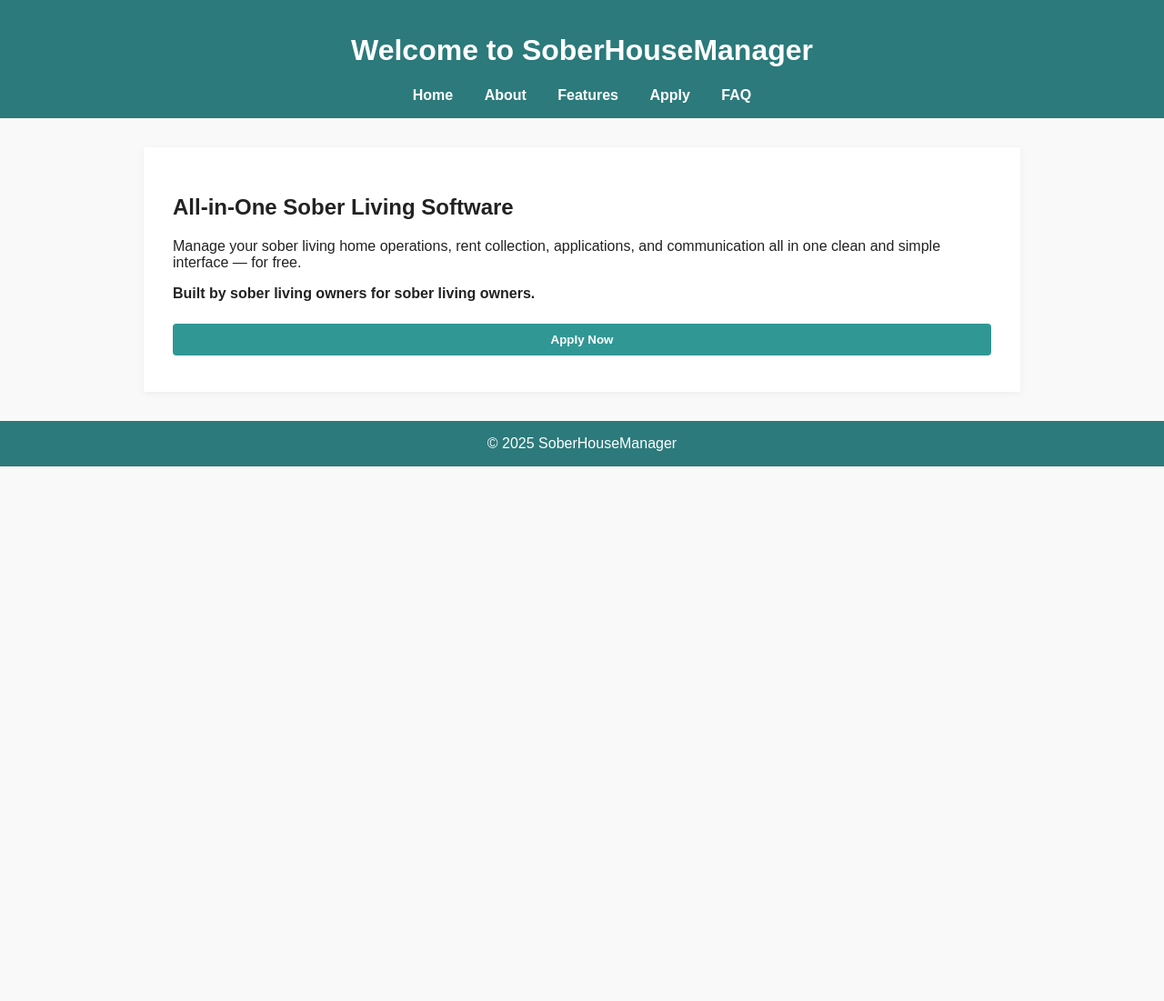
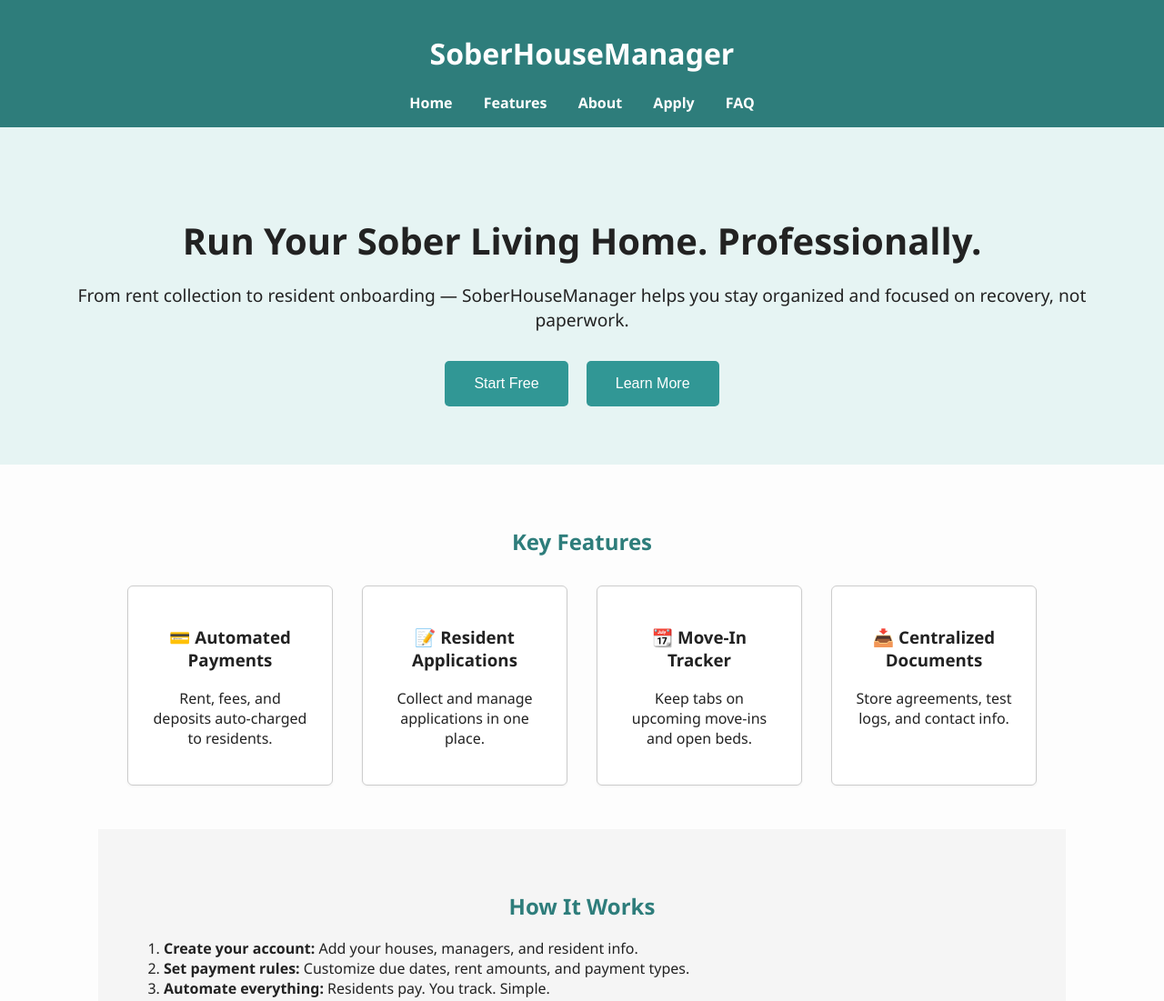
Before and after one commit to SoberHouseManager/soberhousemanager-site, a plain HTML site: page index.html in a window 1280 px wide. Shown: the top 1101 px of the page at 91% size. Before the commit the page ends 800 px from the top, so only its background shows below. Drawn offline with Linux system fonts and the light colour scheme.

Commit message:
Add files via upload

```diff
--- a/index.html
+++ b/index.html
@@ -1,72 +1,153 @@
 <!DOCTYPE html>
 <html lang="en">
 <head>
-  <meta charset="UTF-8" />
-  <meta name="viewport" content="width=device-width, initial-scale=1.0"/>
-  <title>Welcome to SoberHouseManager | SoberHouseManager</title>
+  <meta charset="UTF-8">
+  <title>SoberHouseManager - Professional Sober Living Software</title>
   <style>
   body {
-    font-family: Arial, sans-serif;
-    background: #f9f9f9;
-    color: #222;
+    font-family: 'Segoe UI', Tahoma, Geneva, Verdana, sans-serif;
     margin: 0;
     padding: 0;
+    background: #fdfdfd;
+    color: #222;
   }
   header, footer {
-    background-color: #2c7a7b;
+    background-color: #2e7d7b;
     color: white;
+    text-align: center;
     padding: 1rem;
-    text-align: center;
   }
   nav a {
+    color: white;
     margin: 0 15px;
-    color: white;
     text-decoration: none;
     font-weight: bold;
   }
-  main {
-    max-width: 900px;
-    margin: 2rem auto;
-    padding: 2rem;
-    background: white;
-    box-shadow: 0px 2px 8px rgba(0, 0, 0, 0.05);
+  .hero {
+    text-align: center;
+    padding: 4rem 2rem;
+    background: #e6f4f3;
   }
-  input, textarea, select, button {
-    width: 100%;
-    padding: 10px;
-    margin: 0.5rem 0;
-    border: 1px solid #ccc;
-    border-radius: 4px;
+  .hero h1 {
+    font-size: 2.5rem;
+    margin-bottom: 0.5rem;
   }
-  button {
+  .hero p {
+    font-size: 1.2rem;
+    margin-bottom: 2rem;
+  }
+  .hero button {
     background-color: #319795;
     color: white;
     border: none;
-    font-weight: bold;
+    padding: 1rem 2rem;
+    margin: 0 0.5rem;
+    font-size: 1rem;
     cursor: pointer;
+    border-radius: 5px;
   }
-  button:hover {
-    background-color: #2c7a7b;
+  .section {
+    padding: 3rem 2rem;
+    max-width: 1000px;
+    margin: auto;
+  }
+  .grid {
+    display: grid;
+    grid-template-columns: repeat(auto-fit, minmax(220px, 1fr));
+    gap: 2rem;
+    margin-top: 2rem;
+  }
+  .grid div {
+    background: white;
+    border: 1px solid #ccc;
+    border-radius: 6px;
+    padding: 1.5rem;
+    box-shadow: 0 1px 3px rgba(0,0,0,0.05);
+    text-align: center;
+  }
+  h2 {
+    text-align: center;
+    color: #2e7d7b;
+  }
+  .faq, .how-it-works, .pricing {
+    background-color: #f5f5f5;
+  }
+  footer {
+    margin-top: 2rem;
   }
 </style>
 </head>
 <body>
   <header>
-    <h1>Welcome to SoberHouseManager</h1>
+    <h1>SoberHouseManager</h1>
     <nav>
       <a href="index.html">Home</a>
+      <a href="features.html">Features</a>
       <a href="about.html">About</a>
-      <a href="features.html">Features</a>
       <a href="apply.html">Apply</a>
       <a href="faq.html">FAQ</a>
     </nav>
   </header>
-  <main>
-    <h2>All-in-One Sober Living Software</h2>
-    <p>Manage your sober living home operations, rent collection, applications, and communication all in one clean and simple interface — for free.</p>
-    <p><strong>Built by sober living owners for sober living owners.</strong></p>
-    <button onclick="location.href='apply.html'">Apply Now</button>
-    </main>
-  <footer>&copy; 2025 SoberHouseManager</footer>
+
+  <section class="hero">
+    <h1>Run Your Sober Living Home. Professionally.</h1>
+    <p>From rent collection to resident onboarding — SoberHouseManager helps you stay organized and focused on recovery, not paperwork.</p>
+    <button onclick="location.href='apply.html'">Start Free</button>
+    <button onclick="location.href='features.html'">Learn More</button>
+  </section>
+
+  <section class="section">
+    <h2>Key Features</h2>
+    <div class="grid">
+      <div><h3>💳 Automated Payments</h3><p>Rent, fees, and deposits auto-charged to residents.</p></div>
+      <div><h3>📝 Resident Applications</h3><p>Collect and manage applications in one place.</p></div>
+      <div><h3>📆 Move-In Tracker</h3><p>Keep tabs on upcoming move-ins and open beds.</p></div>
+      <div><h3>📥 Centralized Documents</h3><p>Store agreements, test logs, and contact info.</p></div>
+    </div>
+  </section>
+
+  <section class="section how-it-works">
+    <h2>How It Works</h2>
+    <ol>
+      <li><strong>Create your account:</strong> Add your houses, managers, and resident info.</li>
+      <li><strong>Set payment rules:</strong> Customize due dates, rent amounts, and payment types.</li>
+      <li><strong>Automate everything:</strong> Residents pay. You track. Simple.</li>
+    </ol>
+  </section>
+
+  <section class="section">
+    <h2>Built by Sober Living Owners, For Sober Living Owners</h2>
+    <p style="text-align: center; max-width: 700px; margin: auto;">We couldn’t find affordable, simple software for our own homes — so we built it. SoberHouseManager is designed specifically for the realities of running a recovery residence.</p>
+  </section>
+
+  <section class="section pricing">
+    <h2>Pricing</h2>
+    <table style="margin:auto; border-collapse: collapse; width: 80%;">
+      <tr style="background:#ddd;">
+        <th>Plan</th><th>Cost</th><th>Who Pays</th><th>Included</th>
+      </tr>
+      <tr>
+        <td>Basic</td><td>$0/mo</td><td>Resident</td><td>All core features</td>
+      </tr>
+      <tr>
+        <td>Pro (future)</td><td>TBD</td><td>Resident/House</td><td>Advanced tools</td>
+      </tr>
+    </table>
+    <p style="text-align:center;">We charge a small transaction fee to residents only. No monthly fees for owners or house managers.</p>
+  </section>
+
+  <section class="section faq">
+    <h2>FAQs</h2>
+    <div class="grid">
+      <div><h4>Is it free for owners?</h4><p>Yes, owners and house managers pay nothing.</p></div>
+      <div><h4>Can I manage multiple houses?</h4><p>Yes, you can create and manage multiple homes.</p></div>
+      <div><h4>Can residents pay automatically?</h4><p>Yes, they can set up recurring payments via ACH or card.</p></div>
+      <div><h4>Is this secure?</h4><p>We use trusted, encrypted payment processors like Stripe.</p></div>
+    </div>
+  </section>
+
+  <footer>
+    &copy; 2025 SoberHouseManager | <a href="mailto:support@soberhousemanager.com" style="color:white;">Contact Support</a>
+  </footer>
 </body>
 </html>
```
